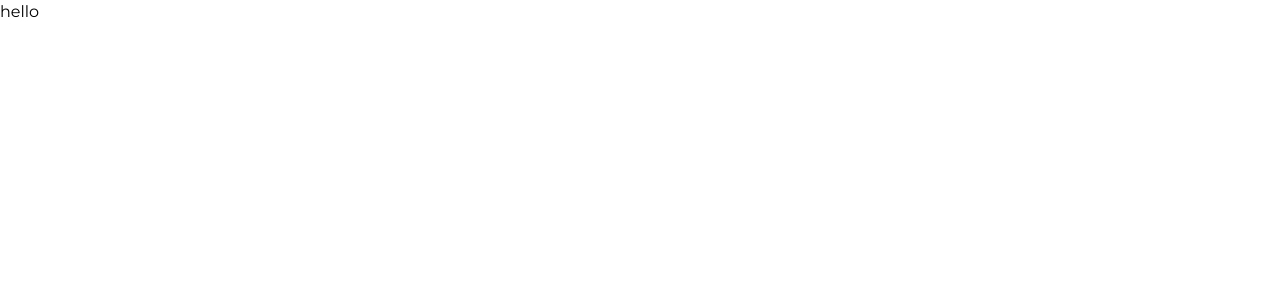
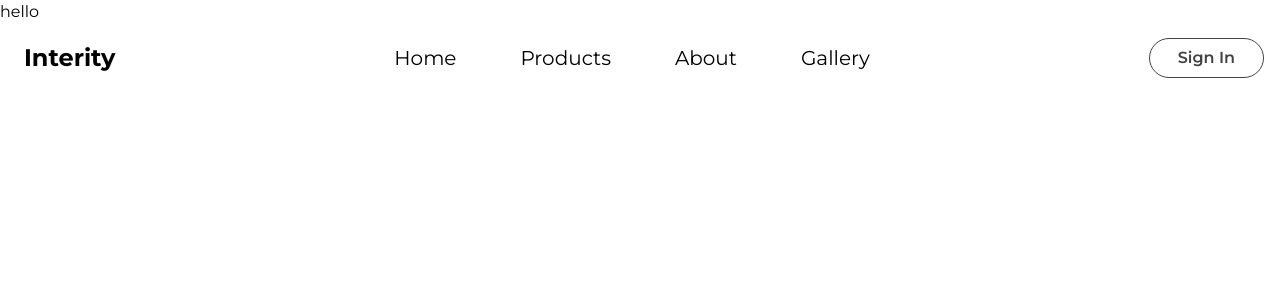
Before and after one commit to 47anjan/interity, a Next.js app: page / in a window 1280 px wide. Shown: the top 300 px of the page. Built offline with nearby package versions, Linux system fonts and the light colour scheme.

Commit message:
Build Navbar

```diff
--- a/app/layout.tsx
+++ b/app/layout.tsx
@@ -1,6 +1,7 @@
 import type { Metadata } from "next";
 import { Montserrat } from "next/font/google";
 import "./globals.css";
+import Header from "@/components/Header";
 
 const montserrat = Montserrat({ subsets: ["latin"] });
 
@@ -16,7 +17,10 @@ export default function RootLayout({
 }>) {
   return (
     <html lang="en">
-      <body className={montserrat.className}>{children}</body>
+      <body className={montserrat.className}>
+        <Header />
+        {children}
+      </body>
     </html>
   );
 }
--- /dev/null
+++ b/components/Header.tsx
@@ -0,0 +1,55 @@
+import Link from "next/link";
+
+const Header = () => {
+  return (
+    <header className="fixed top-[30px] w-full px-2">
+      <nav className="max-w-7xl   w-full py-2  px-2 mx-auto rounded-full  flex items-center justify-between">
+        <Link className="font-bold ml-2 text-2xl" href="/">
+          Interity
+        </Link>
+
+        <ul className="hidden md:flex items-center gap-10 lg:gap-16 text-xl">
+          <li>
+            <Link
+              className="hover:font-bold duration-300 transition-all"
+              href="/"
+            >
+              Home
+            </Link>
+          </li>
+          <li>
+            <Link
+              className="hover:font-bold duration-300 transition-all"
+              href="/"
+            >
+              Products
+            </Link>
+          </li>
+          <li>
+            <Link
+              className="hover:font-bold duration-300 transition-all"
+              href="/"
+            >
+              About
+            </Link>
+          </li>
+          <li>
+            <Link
+              className="hover:font-bold duration-300 transition-all"
+              href="/"
+            >
+              Gallery
+            </Link>
+          </li>
+        </ul>
+        <Link
+          className="h-10 rounded-full bg-transparent grid place-content-center px-7 border border-black text-black font-semibold"
+          href="/"
+        >
+          Sign In
+        </Link>
+      </nav>
+    </header>
+  );
+};
+export default Header;
--- a/tailwind.config.ts
+++ b/tailwind.config.ts
@@ -8,10 +8,8 @@ const config: Config = {
   ],
   theme: {
     extend: {
-      backgroundImage: {
-        "gradient-radial": "radial-gradient(var(--tw-gradient-stops))",
-        "gradient-conic":
-          "conic-gradient(from 180deg at 50% 50%, var(--tw-gradient-stops))",
+      colors: {
+        black: "hsla(0, 0%, 26%, 1)",
       },
     },
   },
```
Also changed, not shown: package.json (+5 -4 lines), 1 other file (tests, documents, lock files or other folders).
